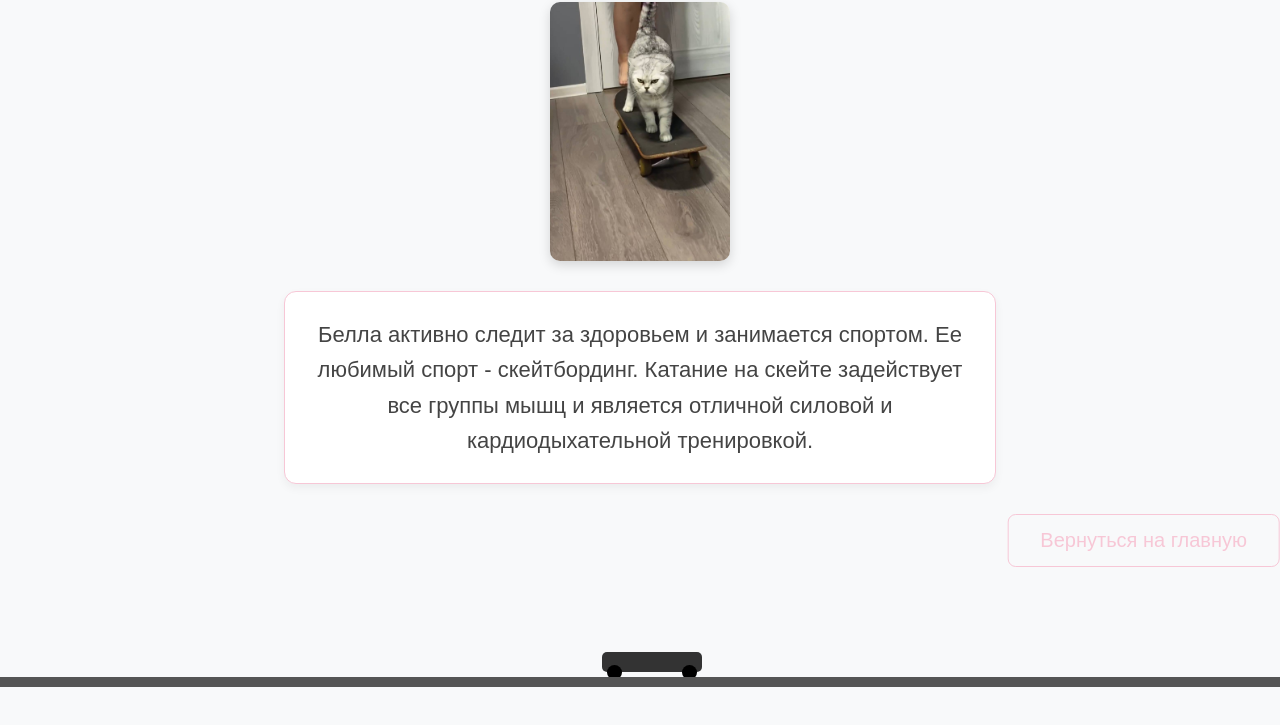
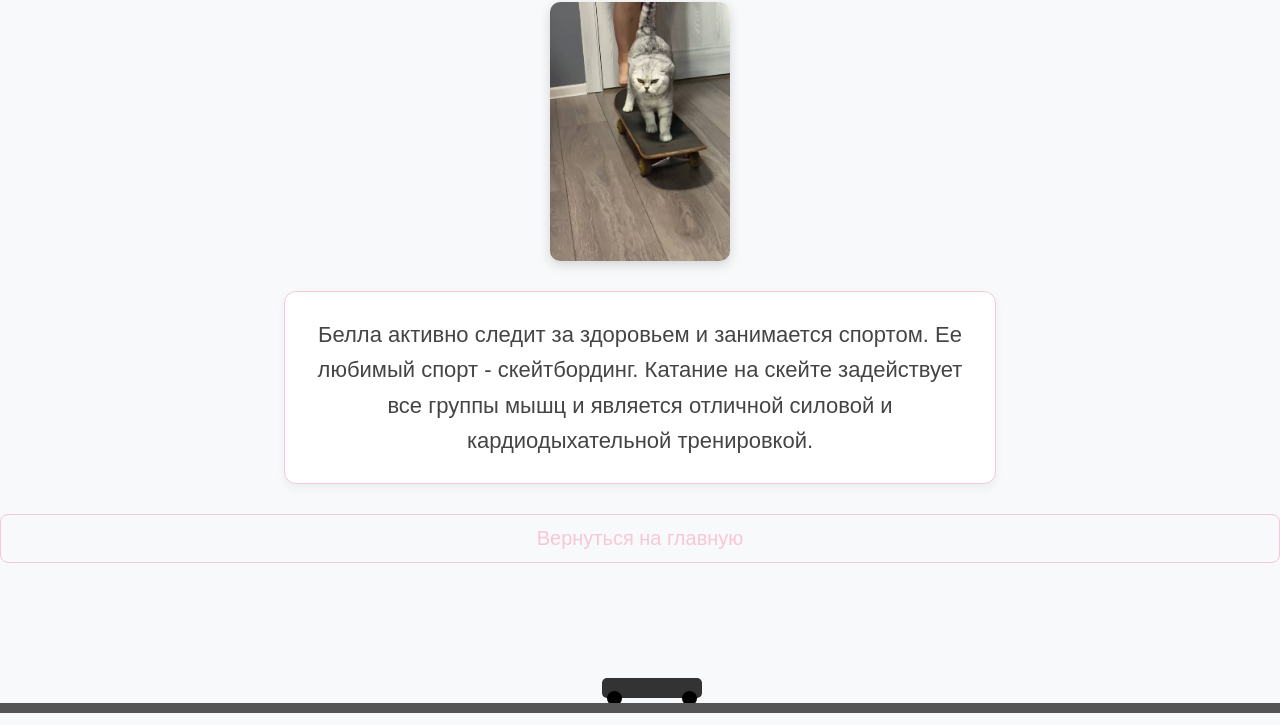
Before and after one commit to arishok228/samikrutoisaitvmire, a plain HTML site: page page2.html in a window 1280 px wide. Shown: the part 75-800 px from the top of the page. Drawn offline with Linux system fonts and the light colour scheme.

Commit message:
Update page2.html

```diff
--- a/page2.html
+++ b/page2.html
@@ -79,33 +79,30 @@
 
         .button {
             display: block;
-            padding: 14px 32px;
+            padding: 12px 28px;
             background: transparent;
             color: #f7c7d6;
             text-decoration: none;
             border: 1px solid #f7c7d6;
             border-radius: 8px;
             transition: 0.3s ease;
-            margin: 30px auto 50px;
+            margin: 10px auto 50px;
             font-size: 20px;
             position: relative;
             z-index: 2;
             text-align: center;
-            width: fit-content;
-            left: 50%;
-            transform: translateX(-50%);
         }
 
         .button:hover {
             background-color: #f7c7d6;
             color: white;
-            transform: translateX(-50%) scale(1.05);
+            transform: scale(1.05);
             box-shadow: 0 6px 14px rgba(247, 199, 214, 0.4);
         }
 
         .road {
             position: absolute;
-            bottom: -120px;
+            bottom: -150px;
             left: 0;
             width: 100%;
             height: 10px;
@@ -115,7 +112,7 @@
 
         .skateboard {
             position: absolute;
-            bottom: -105px;
+            bottom: -135px;
             left: 0;
             width: 100px;
             height: 20px;
```
